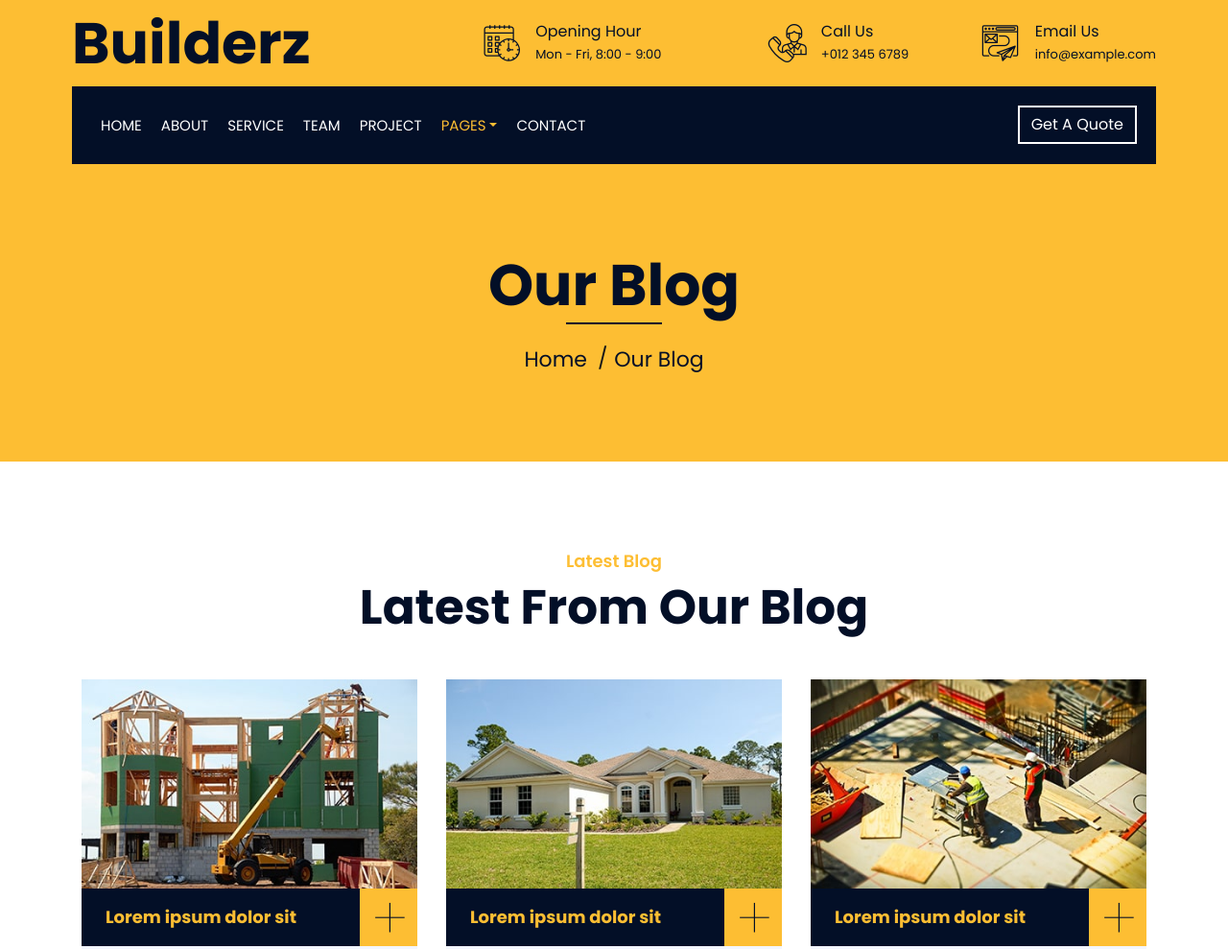
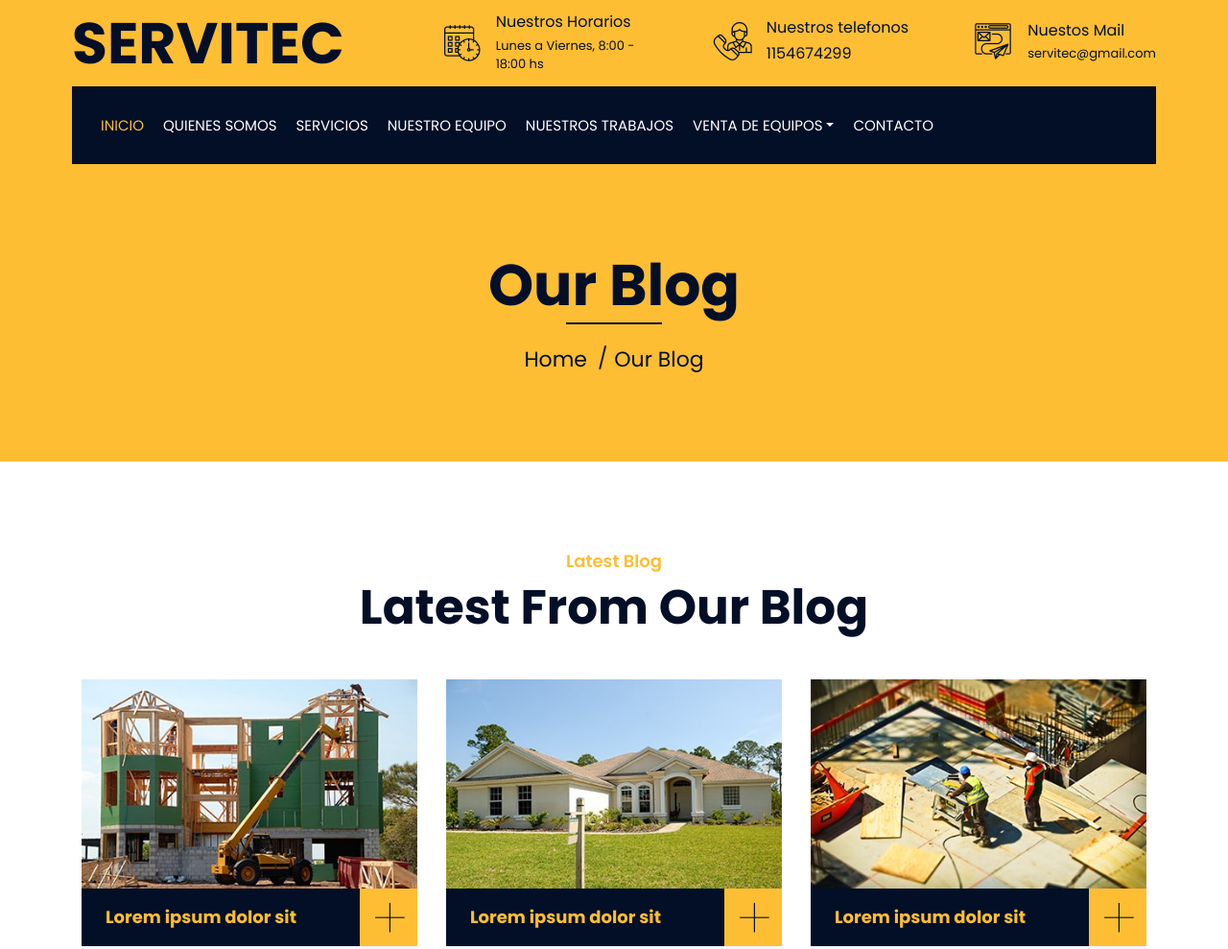
Before and after one commit to juanjo883-mustillo/Servitec, a plain HTML site: page blog.html in a window 1280 px wide. Shown: the top 989 px of the page at 96% size. Drawn offline with nearby package versions, Linux system fonts and the light colour scheme.

Commit message:
link de Whatsaps

```diff
--- a/blog.html
+++ b/blog.html
@@ -36,7 +36,7 @@
                         <div class="col-lg-4 col-md-12">
                             <div class="logo">
                                 <a href="index.html">
-                                    <h1>Builderz</h1>
+                                    <h1>SERVITEC</h1>
                                     <!-- <img src="img/logo.jpg" alt="Logo"> -->
                                 </a>
                             </div>
@@ -49,8 +49,8 @@
                                             <i class="flaticon-calendar"></i>
                                         </div>
                                         <div class="top-bar-text">
-                                            <h3>Opening Hour</h3>
-                                            <p>Mon - Fri, 8:00 - 9:00</p>
+                                            <h3>Nuestros Horarios</h3>
+                                            <p>Lunes a Viernes, 8:00 - 18:00 hs</p>
                                         </div>
                                     </div>
                                 </div>
@@ -60,8 +60,8 @@
                                             <i class="flaticon-call"></i>
                                         </div>
                                         <div class="top-bar-text">
-                                            <h3>Call Us</h3>
-                                            <p>+012 345 6789</p>
+                                            <h3>Nuestros telefonos</h3>
+                                            <a href="https://wha.link/eE9y0e">1154674299</a>
                                         </div>
                                     </div>
                                 </div>
@@ -71,8 +71,8 @@
                                             <i class="flaticon-send-mail"></i>
                                         </div>
                                         <div class="top-bar-text">
-                                            <h3>Email Us</h3>
-                                            <p>info@example.com</p>
+                                            <h3>Nuestos Mail</h3>
+                                            <p>servitec@gmail.com</p>
                                         </div>
                                     </div>
                                 </div>
@@ -94,24 +94,22 @@
 
                         <div class="collapse navbar-collapse justify-content-between" id="navbarCollapse">
                             <div class="navbar-nav mr-auto">
-                                <a href="index.html" class="nav-item nav-link">Home</a>
-                                <a href="about.html" class="nav-item nav-link">About</a>
-                                <a href="service.html" class="nav-item nav-link">Service</a>
-                                <a href="team.html" class="nav-item nav-link">Team</a>
-                                <a href="portfolio.html" class="nav-item nav-link">Project</a>
+                                <a href="index.html" class="nav-item nav-link active">inicio</a>
+                                <a href="about.html" class="nav-item nav-link">Quienes Somos</a>
+                                <a href="service.html" class="nav-item nav-link">servicios</a>
+                                <a href="team.html" class="nav-item nav-link">Nuestro Equipo</a>
+                                <a href="portfolio.html" class="nav-item nav-link">Nuestros trabajos</a>
                                 <div class="nav-item dropdown">
-                                    <a href="#" class="nav-link dropdown-toggle active" data-toggle="dropdown">Pages</a>
+                                    <a href="#" class="nav-link dropdown-toggle" data-toggle="dropdown">venta de equipos</a>
                                     <div class="dropdown-menu">
-                                        <a href="blog.html" class="dropdown-item">Blog Page</a>
-                                        <a href="single.html" class="dropdown-item">Single Page</a>
+                                        <a href="blog.html" class="dropdown-item">Compresores</a>
+                                        <a href="single.html" class="dropdown-item">Respuestos</a>
+                                        <a href="single.html" class="dropdown-item">bombas</a>
                                     </div>
                                 </div>
-                                <a href="contact.html" class="nav-item nav-link">Contact</a>
+                                <a href="contact.html" class="nav-item nav-link">Contacto</a>
+
                             </div>
-                            <div class="ml-auto">
-                                <a class="btn" href="#">Get A Quote</a>
-                            </div>
-                        </div>
                     </nav>
                 </div>
             </div>
--- a/css/style.css
+++ b/css/style.css
@@ -1,6 +1,13 @@
 /*******************************/
 /********* General CSS *********/
 /*******************************/
+a.cel{
+    color: white;
+}
+
+a.cel:hover{
+    color: white;
+}
 body {
     color: #666666;
     background: #dddddd;
@@ -18,14 +25,14 @@ h6 {
 }
 
 a {
-    color: #666666;
+    color: #030f27;
     transition: .3s;
 }
 
 a:hover,
 a:active,
 a:focus {
-    color: #fdbe33;
+    color: #030f27;
     outline: none;
     text-decoration: none;
 }
```
Also changed, not shown: about.html (+3 -3 lines), contact.html (+3 -3 lines), index.html (+2 -2 lines), portfolio.html (+2 -2 lines), service.html (+2 -2 lines), single.html (+2 -2 lines), team.html (+2 -2 lines).
